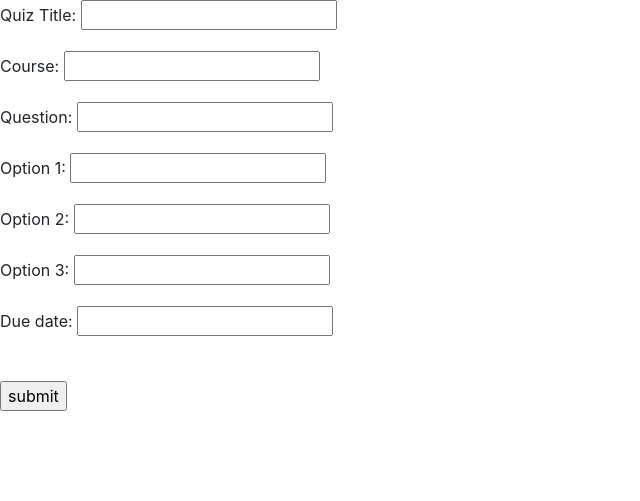
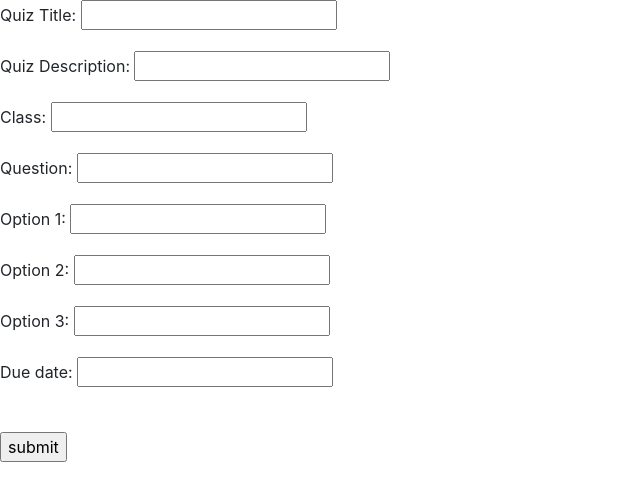
Before and after one commit to RobertNimmo26/quizBuddy, a Django app: page /createQuiz/ in a window 1280 px wide. Shown: the part 65-566 px from the top of the page, without its empty margins (0-640 px from the left). Run offline with Django 3.2, Linux system fonts and the light colour scheme; some libraries are stand-ins or nearby versions.

Commit message:
Finished quizCreation form. Progressed on view - model.save() not currently functioning

```diff
--- a/quiz/forms.py
+++ b/quiz/forms.py
@@ -19,10 +19,11 @@ class UserFormTeacher(forms.ModelForm):
         fields = ('username', 'name', 'email', 'password')
 
 class quizCreationForm(forms.Form):
-    quiz_title = forms.CharField(label="Quiz Title:", max_length=50, required=True)
-    course = forms.CharField(label="Course:", max_length=50, required=True)
-    question = forms.CharField(label="Question:", max_length=50, required=True)
-    first_option = forms.CharField(label="Option 1:", max_length=50, required=True)
-    second_option = forms.CharField(label="Option 2:", max_length=50, required=True)
-    third_option = forms.CharField(label="Option 3:", max_length=50, required=True)
+    quiz_title = forms.CharField(label="Quiz Title", max_length=50, required=True)
+    quiz_description = forms.CharField(label="Quiz Description", max_length=255, required=True)
+    course = forms.CharField(label="Class", max_length=50, required=True)
+    question = forms.CharField(label="Question", max_length=50, required=True)
+    first_option = forms.CharField(label="Option 1", max_length=50, required=True)
+    second_option = forms.CharField(label="Option 2", max_length=50, required=True)
+    third_option = forms.CharField(label="Option 3", max_length=50, required=True)
     due_date = forms.DateTimeField(input_formats=['%d/%m/%Y %H:%M'], required=True)
--- a/quiz/models.py
+++ b/quiz/models.py
@@ -84,6 +84,7 @@ class Quiz(models.Model):
     def save(self, *args, **kwargs):
         self.slug = slugify(self.quizId)
         super(Quiz, self).save(*args, **kwargs)
+        print("Saved!")
 
     class Meta:
         # Fix pluralization of model name
--- a/quiz/views.py
+++ b/quiz/views.py
@@ -367,28 +367,26 @@ def quiz(request,class_name_slug=None,quiz_name_slug=None):
 
 def createQuiz(request):
     context_dict= {}
-    if request.method == 'POST':
+    if request.method == 'post':
         # Input data sent from form
         form = quizCreationForm(request.POST)
-        # Create quiz objects
+        # Create quiz objects and then save them to DB
         if form.is_valid():
-            quiz = Quiz(
-                name = form.quiz_title,
-                course = form.course,
-                description = form.description,
-                due_date = form.due_date
-            )
+            course = get_object_or_404(Class, name=form.cleaned_data['course'])
+            quiz = Quiz(name=form.cleaned_data['quiz_title'],
+                course=Class,
+                description=form.cleaned_data['quiz_description'],
+                due_date=form.cleaned_data['due_date'])
             quiz.save()
-            question = Question(
-                quiz = quiz,
-                text = form.question
-            )
-            first_option = Option(
-                text = form.first_option,
-                question = question,
-                is_correct = false
-            )
-        return redirect(reverse('quiz:createQuiz'))
+            question = Question(quiz=quiz, text=form.cleaned_data['question'])
+            question.save()
+            first_option = Option(text=form.cleaned_data['first_question'], question=question, is_correct=false)
+            first_option.save()
+            second_option = Option(text=form.cleaned_data['second_option'], question=question, is_correct=false)
+            second_option.save()
+            third_option = Option(text=form.cleaned_data['third_option'], question=question, is_correct=false)
+            third_option.save()
+        return redirect(reverse('createQuiz'))
     else:
         form = quizCreationForm()
     return render(request, 'create-quiz.html', {'quizCreationForm':quizCreationForm})
--- a/templates/quiz/create-quiz.html
+++ b/templates/quiz/create-quiz.html
@@ -15,7 +15,7 @@
 {% endblock %}
 
 {% block body_block%}
-    <form action="{% url 'createQuiz' %}" method="POST">
+    <form action="{% url 'createQuiz' %}" method="post">
         {% csrf_token %}
         {{ quizCreationForm.as_p }} <br>
         <input type="submit" value="submit" />
```
